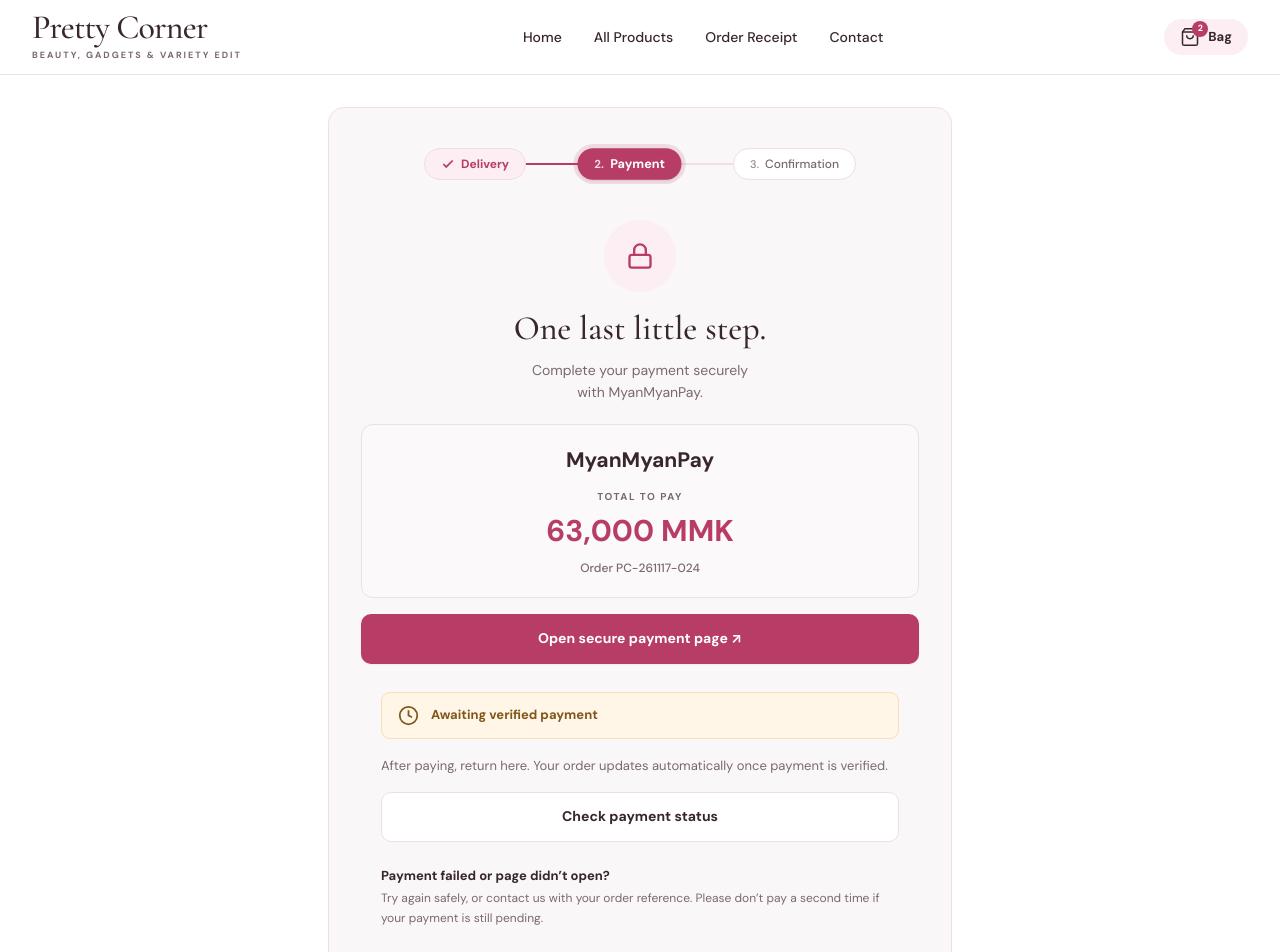
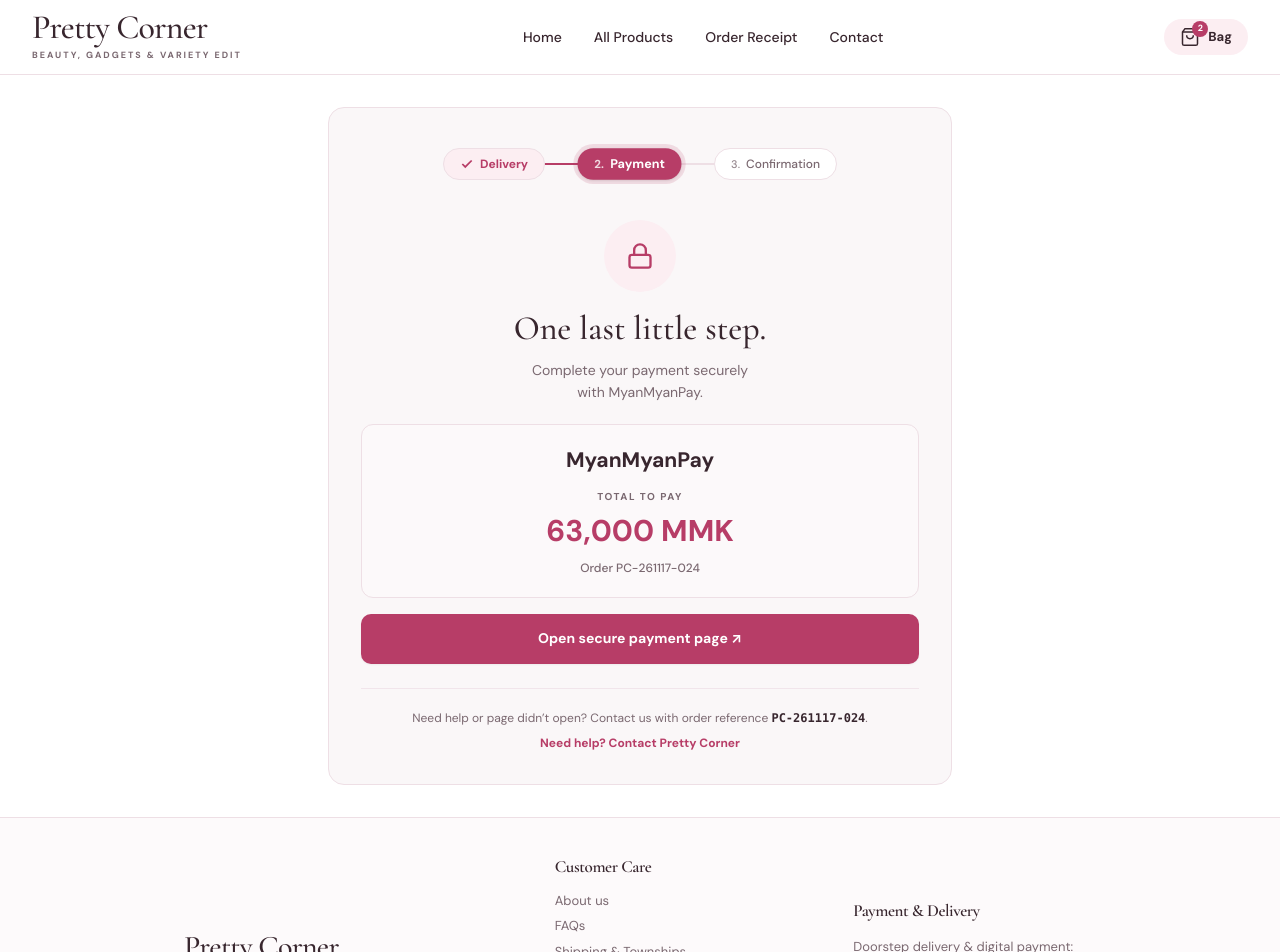
Before and after one commit to TheinMinHtet/Pretty_Corner, a Next.js app: page /payment-pending in a window 1280 px wide. Shown: the top 952 px of the page. Built offline with nearby package versions, Linux system fonts and the light colour scheme.

Commit message:
feat(checkout): align desktop step bar with review & pay card, remove redundant awaiting verification box

```diff
--- a/src/app/checkout/page.tsx
+++ b/src/app/checkout/page.tsx
@@ -205,8 +205,8 @@ export default function CheckoutPage() {
           <span className="text-[#38262e] font-medium">Checkout</span>
         </div>
 
-        <div className="flex flex-col md:flex-row md:items-center justify-between gap-4">
-          <div>
+        <div className="md:grid md:grid-cols-12 md:gap-10 lg:gap-12 items-center">
+          <div className="md:col-span-7 lg:col-span-8">
             <h1 className="font-serif text-[30px] sm:text-[38px] font-medium text-[#38262e]">
               Checkout
             </h1>
@@ -215,8 +215,8 @@ export default function CheckoutPage() {
             </p>
           </div>
 
-          {/* Unified Step Bar */}
-          <div className="w-full md:w-auto shrink-0">
+          {/* Unified Step Bar - Centered evenly over the Review & Pay column */}
+          <div className="md:col-span-5 lg:col-span-4 flex justify-center items-center mt-3 md:mt-0">
             <OrderingStepBar currentStep={1} isCOD={paymentMethod === 'Cash on Delivery'} />
           </div>
         </div>
--- a/src/app/payment-pending/page.tsx
+++ b/src/app/payment-pending/page.tsx
@@ -14,19 +14,8 @@ function PaymentPendingContent() {
   const orderId = searchParams.get('orderId') || 'PC-261117-024';
   const order = orders.find((o) => o.id === orderId) || orders[0];
 
-  const [isVerifying, setIsVerifying] = useState(false);
   const [showPaymentModal, setShowPaymentModal] = useState(false);
   const [mockPaymentSuccess, setMockPaymentSuccess] = useState(false);
-
-  // Check payment status simulation
-  const handleCheckStatus = () => {
-    setIsVerifying(true);
-    setTimeout(() => {
-      setIsVerifying(false);
-      updatePaymentStatus(order.id, 'paid');
-      router.push(`/order-confirmation?orderId=${order.id}`);
-    }, 1200);
-  };
 
   const handleSimulatePaymentGateway = () => {
     setShowPaymentModal(true);
@@ -86,58 +75,19 @@ function PaymentPendingContent() {
         {/* Open Secure Payment Page CTA (2:370) */}
         <button
           onClick={handleSimulatePaymentGateway}
-          className="w-full h-[50px] bg-[#b73d67] text-white rounded-[10px] font-bold text-[14px] mt-4 hover:bg-[#a33259] active:scale-[0.98] transition-all flex items-center justify-center shadow-xs"
+          className="w-full h-[50px] bg-[#b73d67] text-white rounded-[10px] font-bold text-[14px] mt-4 hover:bg-[#a33259] active:scale-[0.98] transition-all flex items-center justify-center shadow-xs cursor-pointer"
         >
           Open secure payment page ↗
         </button>
-      </section>
 
-      {/* 3. Payment Status & Recovery (2:31) */}
-      <section className="px-5 pt-7 flex flex-col gap-4">
-        {/* Pending status banner (2:372) */}
-        <div className="bg-[#fff6e7] border border-[#f5dfb8] rounded-[9px] px-4 py-3 flex items-center gap-3 text-left">
-          <svg className="w-[21px] h-[21px] text-[#805619] shrink-0" viewBox="0 0 24 24" fill="none" stroke="currentColor" strokeWidth="2">
-            <circle cx="12" cy="12" r="10" />
-            <polyline points="12 6 12 12 16 14" />
-          </svg>
-          <span className="text-[13px] font-bold text-[#805619]">
-            Awaiting verified payment
-          </span>
-        </div>
-
-        <p className="text-[13px] text-[#7a6870] leading-relaxed">
-          After paying, return here. Your order updates automatically once payment is verified.
-        </p>
-
-        {/* Check status button (2:378) */}
-        <button
-          onClick={handleCheckStatus}
-          disabled={isVerifying}
-          className="w-full h-[50px] bg-white border border-[#eedfe5] rounded-[10px] text-[#38262e] font-bold text-[14px] hover:border-[#b73d67] transition-all flex items-center justify-center"
-        >
-          {isVerifying ? (
-            <span className="flex items-center gap-2">
-              <span className="w-4 h-4 border-2 border-[#b73d67] border-t-transparent rounded-full animate-spin" />
-              Verifying payment...
-            </span>
-          ) : (
-            'Check payment status'
-          )}
-        </button>
-
-        <div className="pt-2">
-          <h3 className="text-[13px] font-bold text-[#38262e]">
-            Payment failed or page didn’t open?
-          </h3>
-          <p className="text-[12px] text-[#7a6870] leading-relaxed mt-1">
-            Try again safely, or contact us with your order reference. Please don’t pay a second time if your payment is still pending.
+        {/* Help & Recovery */}
+        <div className="w-full pt-5 border-t border-[#eedfe5]/70 flex flex-col items-center text-center mt-6">
+          <p className="text-[12px] text-[#7a6870] leading-relaxed">
+            Need help or page didn’t open? Contact us with order reference <span className="font-mono font-bold text-[#38262e]">{order.id}</span>.
           </p>
-        </div>
-
-        <div className="text-center pt-2">
           <Link
-            href="/payment-recovery"
-            className="text-[12px] font-bold text-[#b73d67] hover:underline"
+            href="/contact"
+            className="text-[12px] font-bold text-[#b73d67] hover:underline mt-1.5 inline-block"
           >
             Need help? Contact Pretty Corner
           </Link>
--- a/src/components/OrderingStepBar.tsx
+++ b/src/components/OrderingStepBar.tsx
@@ -36,9 +36,15 @@ export default function OrderingStepBar({ currentStep, isCOD = false }: Ordering
   return (
     <div className="w-full py-2">
       {/* Unified Responsive Step Bar */}
-      <div className={`relative flex items-center justify-between mx-auto px-2 ${isCOD ? 'max-w-[280px] sm:max-w-xs' : 'max-w-sm sm:max-w-md'}`}>
+      <div
+        className={`relative flex items-center justify-between mx-auto px-2 ${
+          isCOD
+            ? 'w-[280px] sm:w-[300px]'
+            : 'w-full max-w-[360px] sm:max-w-none sm:w-[390px] md:w-[410px]'
+        }`}
+      >
         {/* Track Line behind steps */}
-        <div className="absolute left-6 right-6 sm:left-8 sm:right-8 top-1/2 -translate-y-1/2 h-[2px] bg-[#eedfe5] z-0">
+        <div className="absolute left-7 right-7 sm:left-8 sm:right-8 top-1/2 -translate-y-1/2 h-[2px] bg-[#eedfe5] z-0">
           <div
             className="h-full bg-[#b73d67] transition-all duration-300"
             style={{
```
